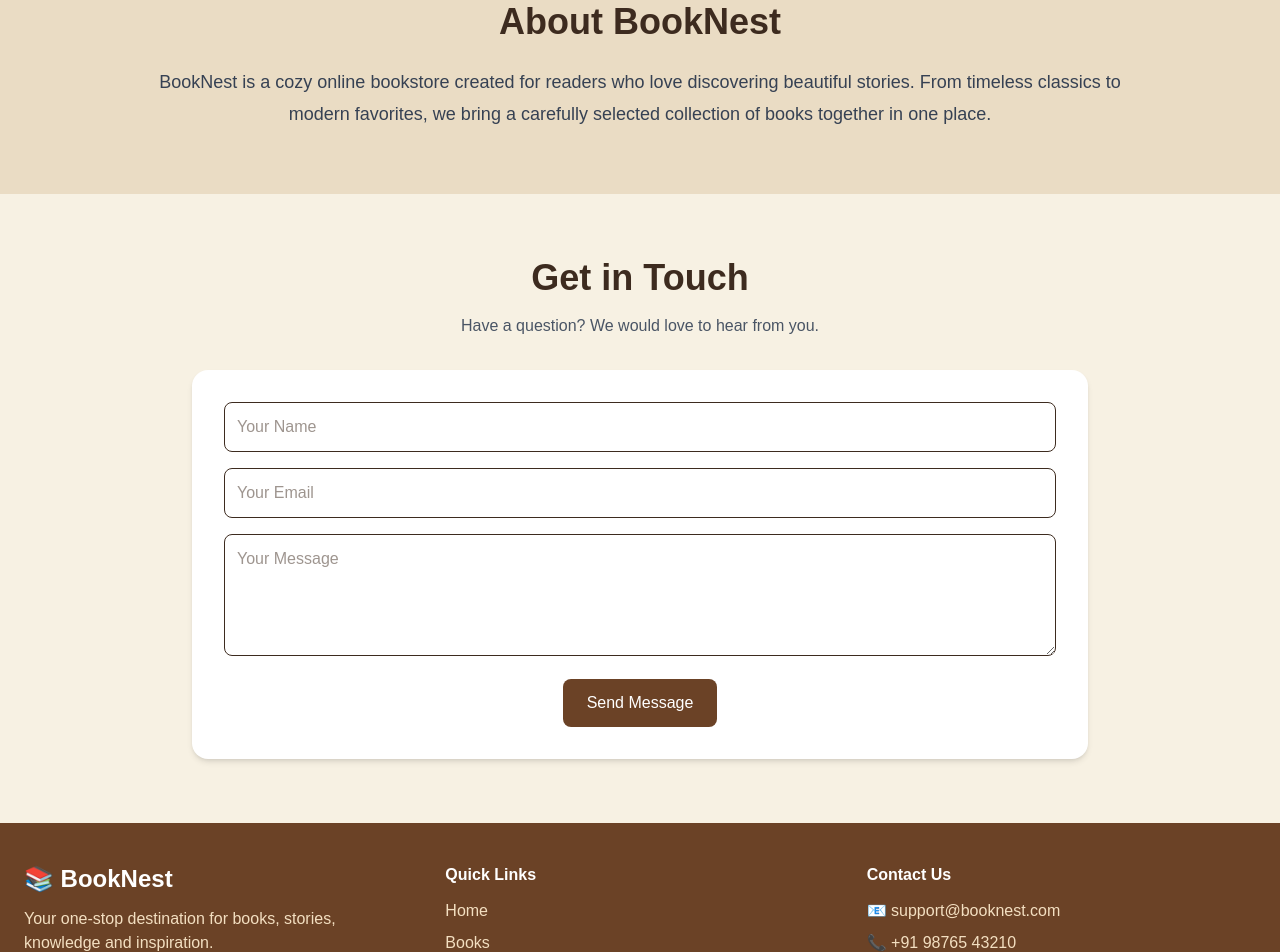
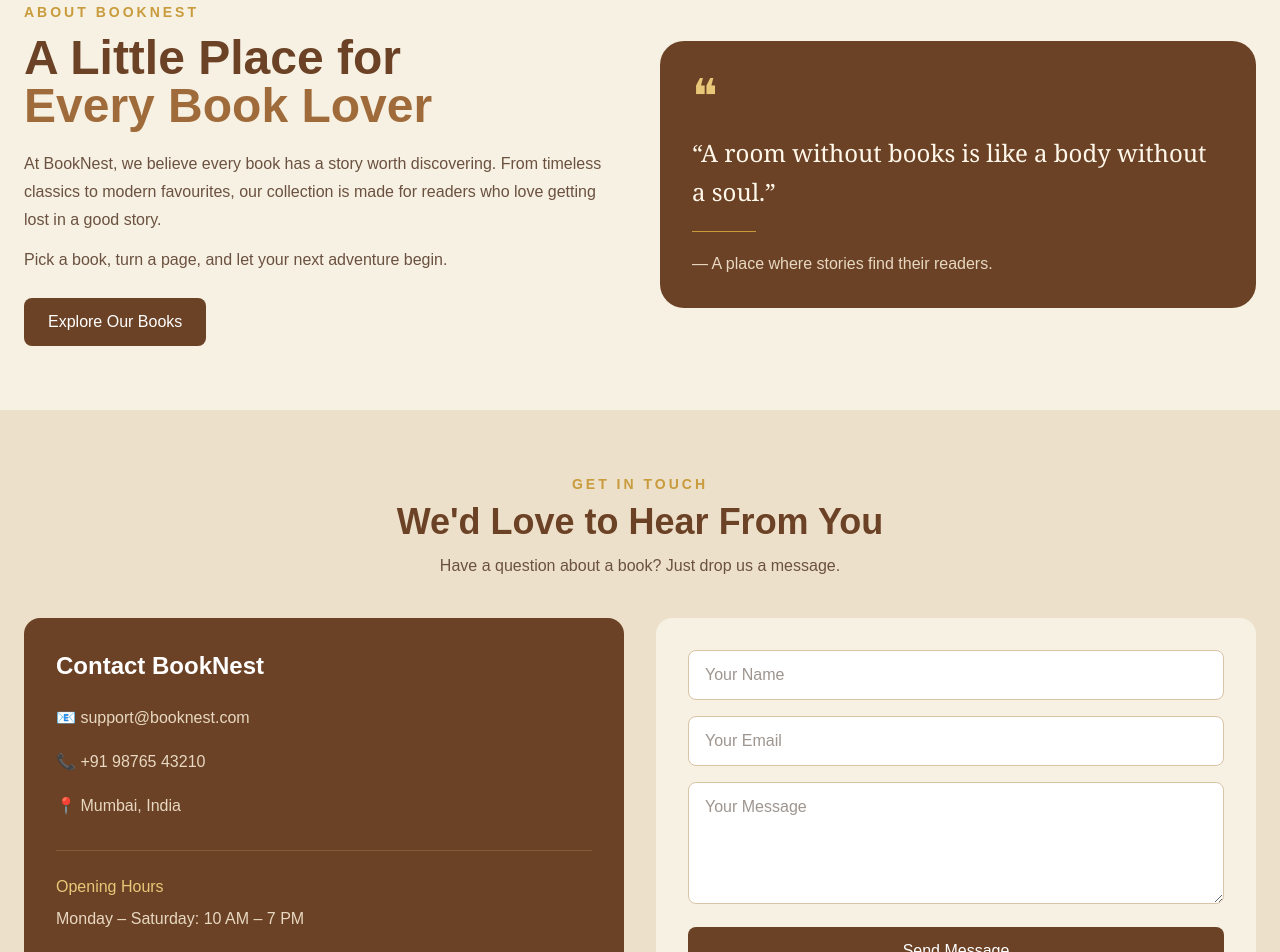
Before and after one commit to Harshita-lalchandani16/BookNest, a React (Vite) app: page / in a window 1280 px wide. Shown: the part 3740-4692 px from the top of the page. Built offline with nearby package versions, Linux system fonts and the light colour scheme.

Commit message:
Footer Changed

```diff
--- a/src/components/About.jsx
+++ b/src/components/About.jsx
@@ -1,18 +1,51 @@
 function About() {
   return (
-    <section id="about" className="py-16 px-6 bg-[#eadcc4]">
-      <div className="max-w-5xl mx-auto text-center">
+    <section id="about" className="bg-[#F7F1E3] px-6 py-16">
+      <div className="max-w-7xl mx-auto grid md:grid-cols-2 gap-10 items-center">
 
-        <h2 className="text-4xl font-bold mb-6">
-          About BookNest
-        </h2>
+        <div>
+          <p className="text-[#C89B3C] uppercase tracking-[3px] text-sm font-semibold">
+            About BookNest
+          </p>
 
-        <p className="text-lg leading-8 text-gray-700">
-         BookNest is a cozy online bookstore created for readers
-          who love discovering beautiful stories. From timeless classics
-          to modern favorites, we bring a carefully selected collection
-          of books together in one place.
-        </p>
+          <h2 className="text-4xl md:text-5xl font-bold text-[#6B4226] mt-3">
+            A Little Place for
+            <span className="block text-[#A06B3B]">
+              Every Book Lover
+            </span>
+          </h2>
+
+          <p className="text-[#6B5140] mt-5 leading-7">
+            At BookNest, we believe every book has a story worth discovering.
+            From timeless classics to modern favourites, our collection is
+            made for readers who love getting lost in a good story.
+          </p>
+
+          <p className="text-[#6B5140] mt-3 leading-7">
+            Pick a book, turn a page, and let your next adventure begin.
+          </p>
+
+          <a
+            href="#books"
+            className="inline-block mt-6 bg-[#6B4226] text-white px-6 py-3 rounded-lg hover:bg-[#4F301D]"
+          >
+            Explore Our Books
+          </a>
+        </div>
+
+        <div className="bg-[#6B4226] rounded-3xl p-8 text-[#FFF8EA]">
+          <p className="text-[#E8C878] text-5xl">❝</p>
+
+          <p className="text-2xl font-serif leading-relaxed mt-3">
+            “A room without books is like a body without a soul.”
+          </p>
+
+          <div className="w-16 h-px bg-[#C89B3C] my-5"></div>
+
+          <p className="text-[#E8D8C1]">
+            — A place where stories find their readers.
+          </p>
+        </div>
 
       </div>
     </section>
--- a/src/components/Contact.jsx
+++ b/src/components/Contact.jsx
@@ -1,39 +1,73 @@
 function Contact() {
   return (
-    <section id="contact" className="py-16 px-6">
-      <div className="max-w-4xl mx-auto text-center">
+    <section id="contact" className="bg-[#EDE0CA] px-6 py-16">
+      <div className="max-w-7xl mx-auto">
 
-        <h2 className="text-4xl font-bold mb-4">
+        <div className="text-center mb-10">
+          <p className="text-[#C89B3C] uppercase tracking-[3px] text-sm font-semibold">
             Get in Touch
+          </p>
+
+          <h2 className="text-4xl font-bold text-[#6B4226] mt-2">
+            We'd Love to Hear From You
           </h2>
 
-        <p className="text-gray-600 mb-8">
-          Have a question? We would love to hear from you.
+          <p className="text-[#6B5140] mt-3">
+            Have a question about a book? Just drop us a message.
+          </p>
+        </div>
+
+        <div className="grid md:grid-cols-2 gap-8">
+
+          <div className="bg-[#6B4226] rounded-2xl p-8 text-white">
+
+            <h3 className="text-2xl font-bold mb-6">
+              Contact BookNest
+            </h3>
+
+            <div className="space-y-5 text-[#E8D8C1]">
+              <p>📧 support@booknest.com</p>
+              <p>📞 +91 98765 43210</p>
+              <p>📍 Mumbai, India</p>
+            </div>
+
+            <div className="border-t border-[#8A5B3B] mt-8 pt-6">
+              <p className="text-[#E8C878]">
+                Opening Hours
               </p>
 
-        <div className="bg-white p-8 rounded-2xl shadow-md">
+              <p className="mt-2 text-[#E8D8C1]">
+                Monday – Saturday: 10 AM – 7 PM
+              </p>
+            </div>
+
+          </div>
+
+          <div className="bg-[#F7F1E3] rounded-2xl p-8">
 
             <input
               type="text"
               placeholder="Your Name"
-            className="w-full border p-3 rounded-lg mb-4"
+              className="w-full border border-[#D9C4A5] bg-white px-4 py-3 rounded-lg mb-4 outline-none"
             />
 
             <input
               type="email"
               placeholder="Your Email"
-            className="w-full border p-3 rounded-lg mb-4"
+              className="w-full border border-[#D9C4A5] bg-white px-4 py-3 rounded-lg mb-4 outline-none"
             />
 
             <textarea
+              rows="4"
               placeholder="Your Message"
-            rows="4"
-            className="w-full border p-3 rounded-lg mb-4"
-          />
+              className="w-full border border-[#D9C4A5] bg-white px-4 py-3 rounded-lg mb-4 outline-none"
+            ></textarea>
 
-          <button className="bg-[#6b4226] text-white px-6 py-3 rounded-lg">
+            <button className="w-full bg-[#6B4226] text-white py-3 rounded-lg hover:bg-[#4F301D]">
               Send Message
             </button>
+
+          </div>
 
         </div>
 
--- a/src/components/Footer.jsx
+++ b/src/components/Footer.jsx
@@ -28,15 +28,14 @@ function Footer() {
           </div>
         </div>
 
-        <div>
-          <h3 className="font-semibold mb-3">
-            Contact Us
-          </h3>
+         <div>
+          <h3 className="font-semibold mb-3">Categories</h3>
 
-          <div className="text-[#f3dfc1] space-y-2">
-            <p>📧 support@booknest.com</p>
-            <p>📞 +91 98765 43210</p>
-            <p>📍 Mumbai, India</p>
+          <div className="flex flex-col gap-2 text-[#F3DFC1]">
+            <p>Fiction</p>
+            <p>Fantasy</p>
+            <p>Self Help</p>
+            <p>Classic Literature</p>
           </div>
         </div>
 
```
Lines whose indentation alone changed are shown as unchanged.
